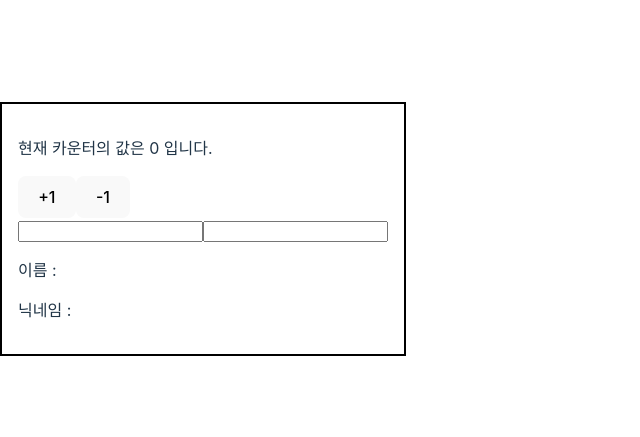
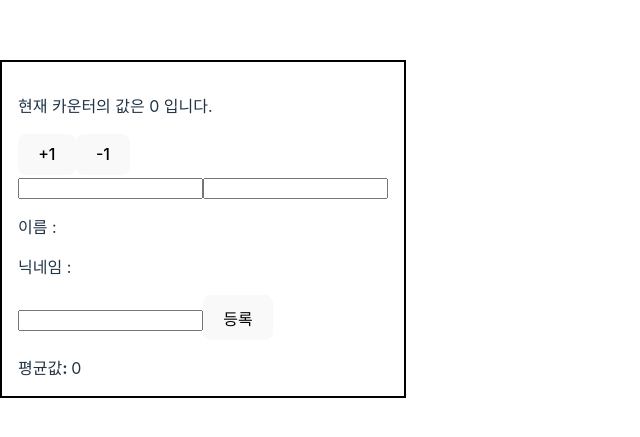
Before and after one commit to jjeongsu/react-document-study, a React (Vite) app in the folder react-study/: page / in a window 1280 px wide. Shown: the part 171-608 px from the top of the page, without its empty margins (0-640 px from the left). Built offline with nearby package versions, Linux system fonts and the light colour scheme.

Commit message:
2.1 useMemo

```diff
--- a/react-study/src/App.tsx
+++ b/react-study/src/App.tsx
@@ -1,3 +1,4 @@
+import Average from "./components/Average";
 import { Child } from "./components/Child"
 import Counter from "./components/Counter";
 import Info from "./components/Info";
@@ -10,6 +11,7 @@
     <Wrapper>
       <Counter />
       <Info />
+      <Average />
     </Wrapper>
   )
 }
--- /dev/null
+++ b/react-study/src/components/Average.tsx
@@ -0,0 +1,41 @@
+import { useMemo, useState } from "react";
+
+const getAverage = (numbers : any) => {
+  console.log('평균값 계산중');
+  if(numbers.length === 0 ) return 0;
+  const sum = numbers.reduce((a:any,b:any) => a+b );
+  return sum/numbers.length;
+}
+
+const Average = () =>{
+  const [list, setList] = useState<number []>([]);
+  const [number, setNumber] = useState('');
+
+  const onChange = (e:any) => {
+    setNumber(e.target.value);
+  }
+  const onInsert = (e: any) => {
+    let paresed = parseInt(number);
+    const nextList = list.concat(paresed);
+    setList(nextList);
+    setNumber('');
+  }
+  console.log('average 컴포넌트 랜더링');
+  const avg = useMemo(() => getAverage(list), [list]);
+  return(
+    <div>
+      <input value={number} onChange={onChange} />
+      <button onClick={onInsert}>등록</button>
+      <ul>
+        {list.map((v, i) => (
+          <li key={i}>{v}</li>
+        ))}
+      </ul>
+      <div>
+        <b>평균값: </b> {avg}
+      </div>
+    </div>
+  )
+}
+
+export default Average;
```
